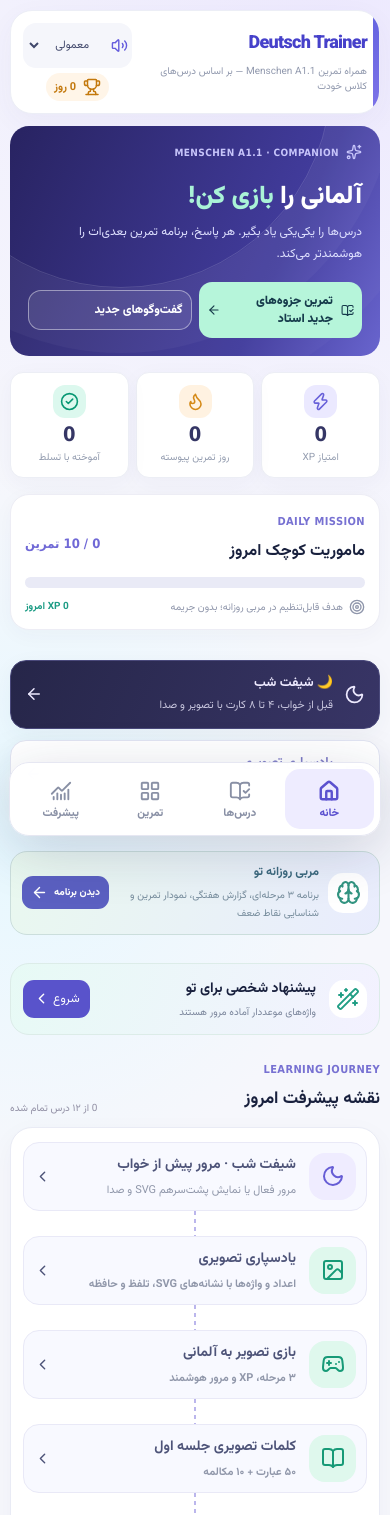
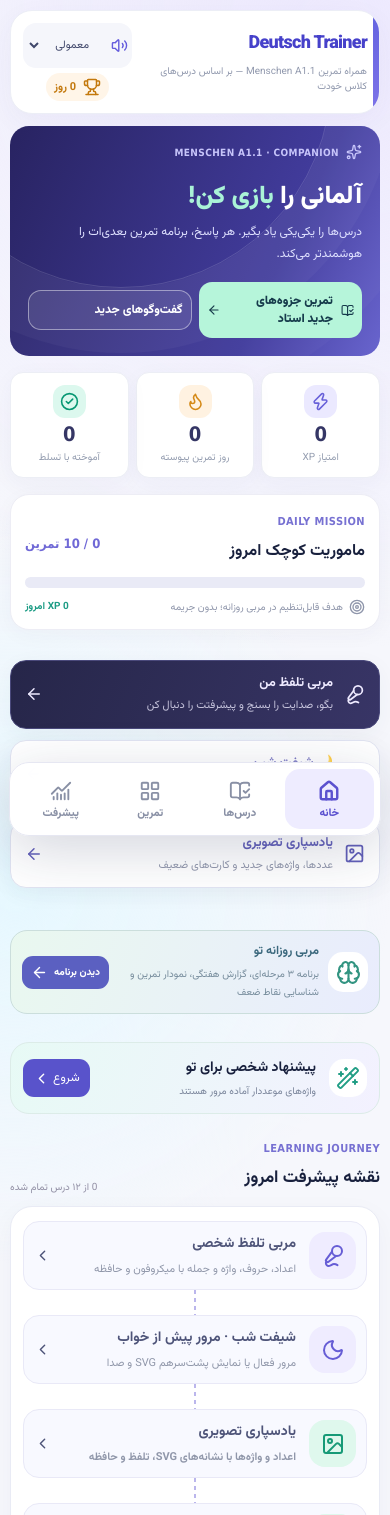
Before and after one commit to RezaEsmailGol/Menschen.A1.1, a React (Vite) app: page / in a window 390 px wide. Shown: the top 1515 px of the page. Built offline with nearby package versions, Linux system fonts and the light colour scheme.

Commit message:
Feature microphone speaking coach in home and practice areas and include progress in backup

```diff
--- a/src/LearningScreens.jsx
+++ b/src/LearningScreens.jsx
@@ -9,6 +9,7 @@
 import './mobileGame.css';
 
 const practiceCategories=[
+ {id:'speaking',label:'مربی تلفظ من',hint:'با میکروفون آلمانی بگو؛ همخوانی گفتار و پیشرفت را بسنج',Icon:Mic2,theme:'purple'},
   {id:'night',label:'شیفت شب',hint:'مرور کوتاه و نمایش آرام تصویری پیش از خواب',Icon:Moon,theme:'purple'},
   {id:'visualMemory',label:'یادسپاری با تصویر SVG',hint:'کلمات و اعداد با تصویر، تلفظ و فیلترِ جدید/مسلط/ضعیف',Icon:ImageIcon,theme:'green'},
   {id:'classNotes',label:'تمرین‌های جدید کلاس',hint:'اعداد ۱۳–۲۰، فعل‌ها، معرفی، احوال‌پرسی و لغات استاد',Icon:BookOpenCheck,theme:'green'},
@@ -31,7 +32,7 @@
   vocab:'واژگان',grammar:'صرف و گرامر',sentence:'جمله‌سازی',reading:'درک جمله',
   number:'اعداد',dictation:'دیکته',pronunciation:'تلفظ',dialogue:'گفت‌وگو',visual:'تمرین تصویری'
 };
-const backupKeys=['dt_daily_goal_v1','dt_dialogues_v1','dt_cards','dt_stats','dt_course_v1','dt_srs_v1','dt_mastery_v1','dt_teacher_workbook_v1','dt_teacher_workbook_page_v1','dt_night_shift_v1','dt_current_lesson','dt_audio_speed'];
+const backupKeys=['dt_daily_goal_v1','dt_dialogues_v1','dt_cards','dt_stats','dt_course_v1','dt_srs_v1','dt_mastery_v1','dt_teacher_workbook_v1','dt_teacher_workbook_page_v1','dt_night_shift_v1','dt_speaking_v1','dt_current_lesson','dt_audio_speed'];
 
 export function TodayDashboard({setTab,memory,progress,schedule,legacyStats,dailyGoal=10}) {
   const report=learningInsights(memory);
@@ -43,6 +44,7 @@
   const done=lessons.filter(l=>progress[l.id]?.passed).length;
   const dailyDone=Math.min(100,Math.round(report.today.attempts/dailyGoal*100));
   const learningStages=[
+    {id:'speaking',title:'مربی تلفظ شخصی',subtitle:'اعداد، حروف، واژه و جمله با میکروفون و حافظه',Icon:Mic2,color:'purple'},
     {id:'night',title:'شیفت شب · مرور پیش از خواب',subtitle:'مرور فعال یا نمایش پشت‌سرهم SVG و صدا',Icon:Moon,color:'purple'},
     {id:'visualMemory',title:'یادسپاری تصویری',subtitle:'اعداد و واژه‌ها با نشانه‌های SVG، تلفظ و حافظه',Icon:ImageIcon,color:'green'},
     {id:'pictureGame',title:'بازی تصویر به آلمانی',subtitle:'۳ مرحله، XP و مرور هوشمند',Icon:Gamepad2,color:'green'},
@@ -77,6 +79,7 @@
       <div className="gameGoalDetail"><span><Target size={16}/> هدف قابل‌تنظیم در مربی روزانه؛ بدون جریمه</span><b>{report.today.xp||0} XP امروز</b></div>
     </div>
     <div className="nightHomeShortcut">
+      <RouteLink to="speaking" navigate={setTab}><Mic2 size={21}/><span><b>مربی تلفظ من</b><small>بگو، صدایت را بسنج و پیشرفتت را دنبال کن</small></span><ArrowLeft size={18}/></RouteLink>
        <RouteLink to="night" navigate={setTab}><Moon size={21}/><span><b>🌙 شیفت شب</b><small>قبل از خواب، ۴ تا ۸ کارت با تصویر و صدا</small></span><ArrowLeft size={18}/></RouteLink>
        <RouteLink to="visualMemory" navigate={setTab}><ImageIcon size={21}/><span><b>یادسپاری تصویری</b><small>عددها، واژه‌های جدید و کارت‌های ضعیف</small></span><ArrowLeft size={18}/></RouteLink>
     </div>
```
